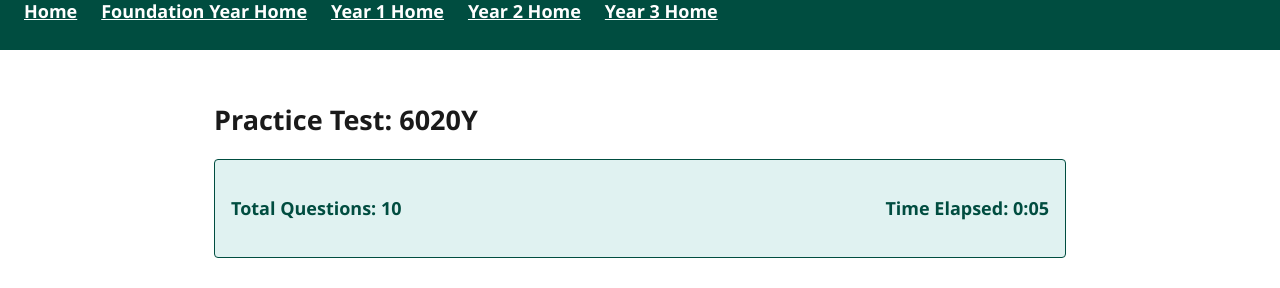
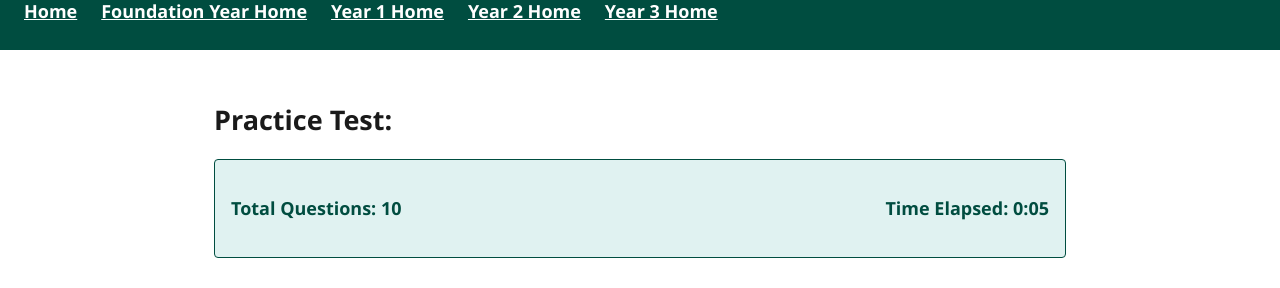
Before and after one commit to probe973/let-pharmacy, a Jekyll site: the page built from 3/mock.md, in a window 1280 px wide and 900 px high. Shown: the part 166-454 px from the top of the window. Built offline with Jekyll 4.4.1, drawn with Linux system fonts in a browser that asks for light colours.

Commit message:
Update test heading in test-mode.html

```diff
--- a/_includes/test-mode.html
+++ b/_includes/test-mode.html
@@ -3,7 +3,7 @@
 
 <section class="test-container" aria-labelledby="test-heading">
     <div class="test-header">
-        <h2 id="test-heading">Practice Test: 6020Y</h2>
+        <h2 id="test-heading">Practice Test:</h2>
 
         <!-- Accessible Status Region for Timer and Question Count -->
         <div class="test-status-bar" aria-live="polite">
```
